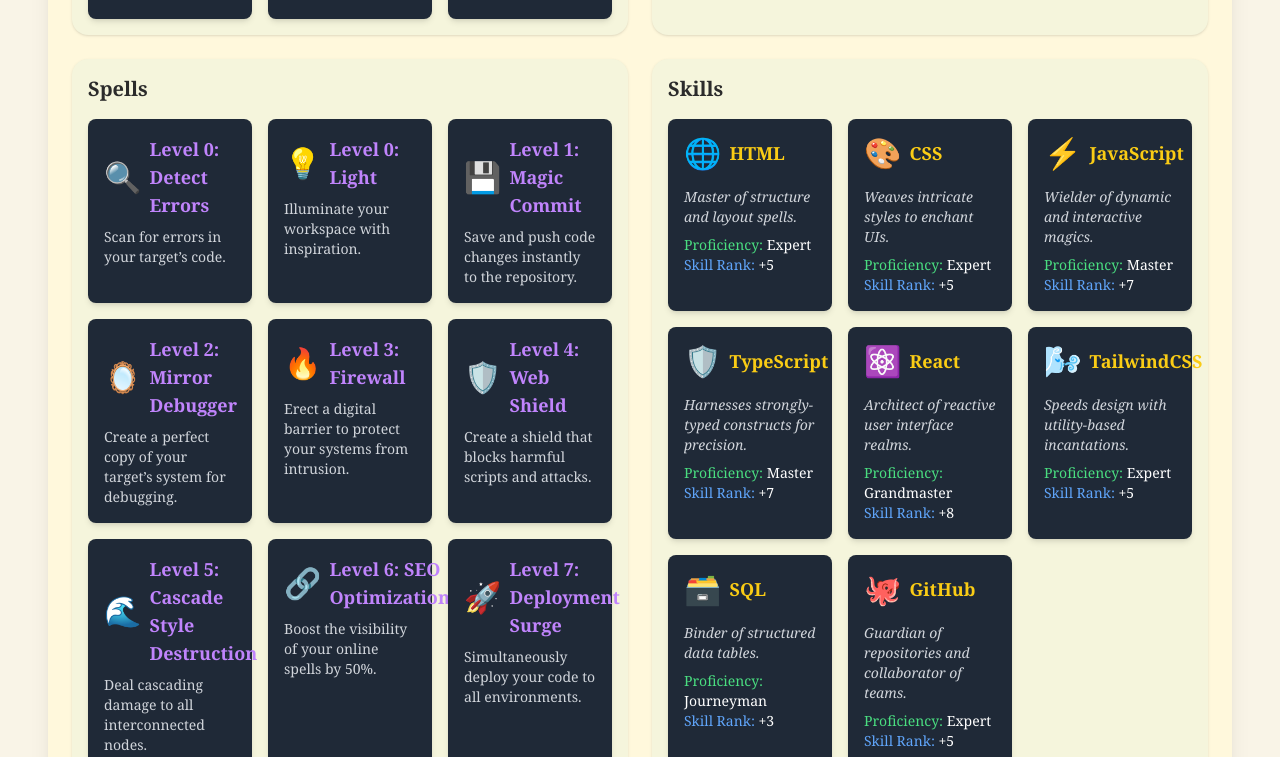
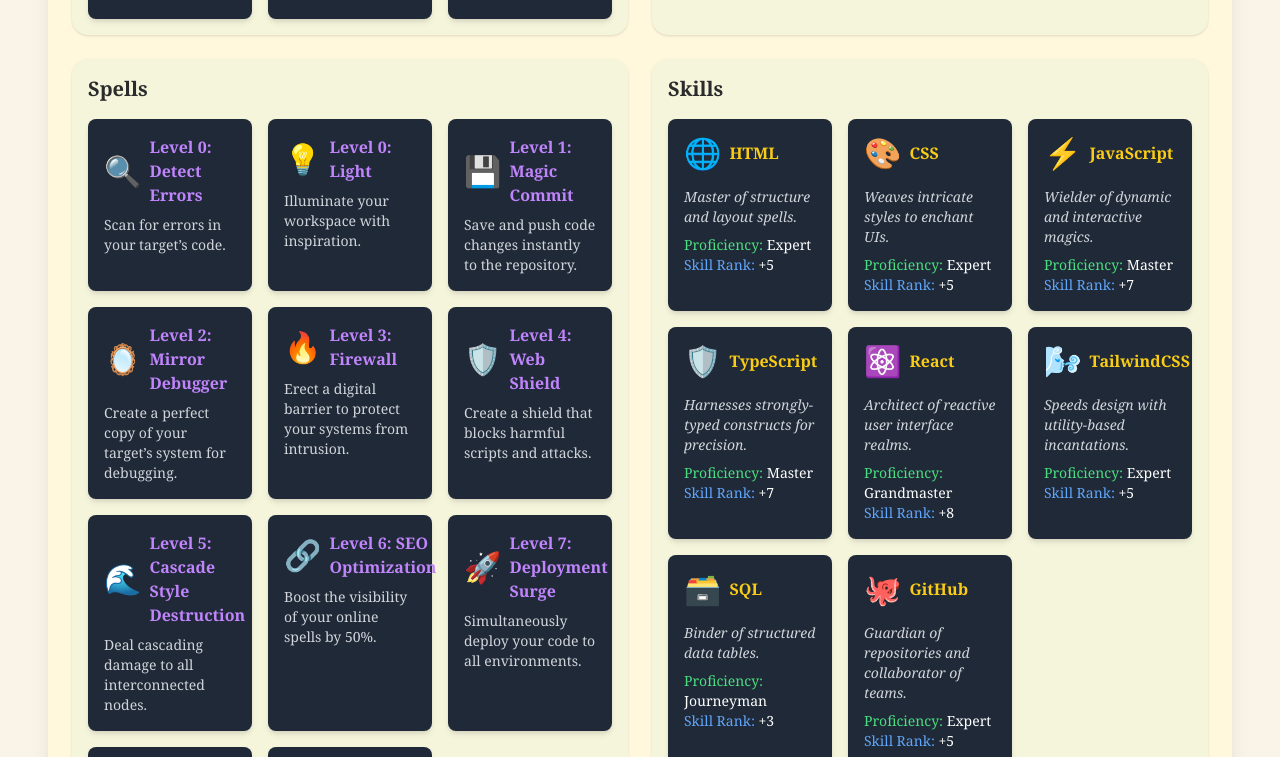
Before and after one commit to nicky-mc/the-adventure-begins-a-portfolio-story, a Next.js app: page / in a window 1280 px wide. Shown: the part 961-1718 px from the top of the page. Built offline with nearby package versions, Linux system fonts and the light colour scheme.

Commit message:
test resizing

```diff
--- a/src/components/SkillsCard.jsx
+++ b/src/components/SkillsCard.jsx
@@ -70,7 +70,7 @@
             >
               <div className="flex items-center mb-4">
                 <span className="text-3xl mr-2">{skill.icon}</span>
-                <strong className="text-yellow-400 text-lg">{skill.name}</strong>
+                <strong className="text-yellow-400 text-base">{skill.name}</strong>
               </div>
               <p className="text-sm italic text-gray-300 mb-2">
                 {skill.description}
--- a/src/components/SpellsCard.jsx
+++ b/src/components/SpellsCard.jsx
@@ -22,7 +22,7 @@
           <div key={index} className="card bg-gray-800 shadow-md p-4 text-white rounded-lg hover:scale-105 transform transition">
             <div className="flex items-center mb-2">
               <span className="text-3xl mr-2">{spell.icon}</span>
-              <h4 className="text-purple-400 text-lg font-bold">Level {spell.level}: {spell.name}</h4>
+              <h4 className="text-purple-400 text-base font-bold">Level {spell.level}: {spell.name}</h4>
             </div>
             <p className="text-sm text-gray-300">{spell.description}</p>
           </div>
```
